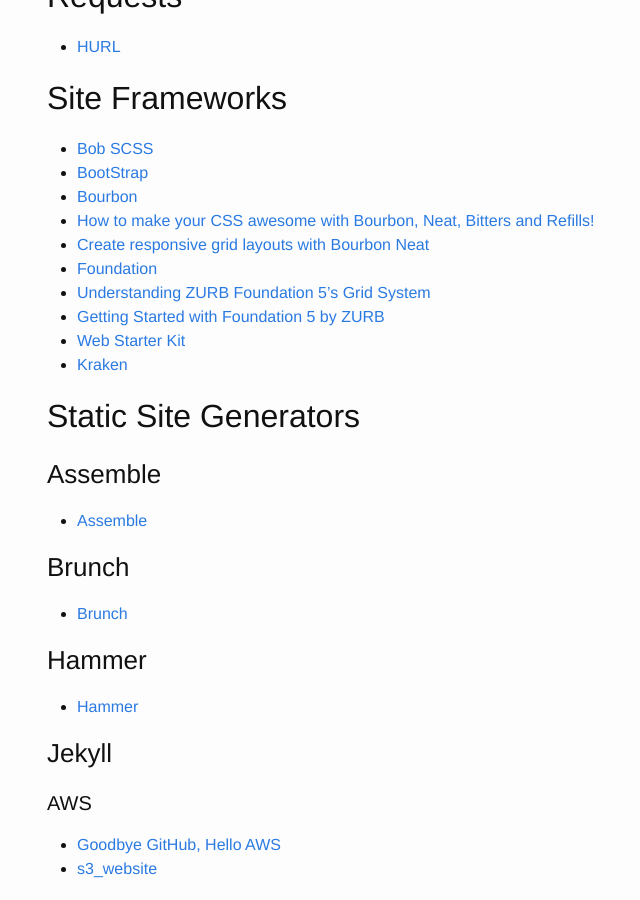
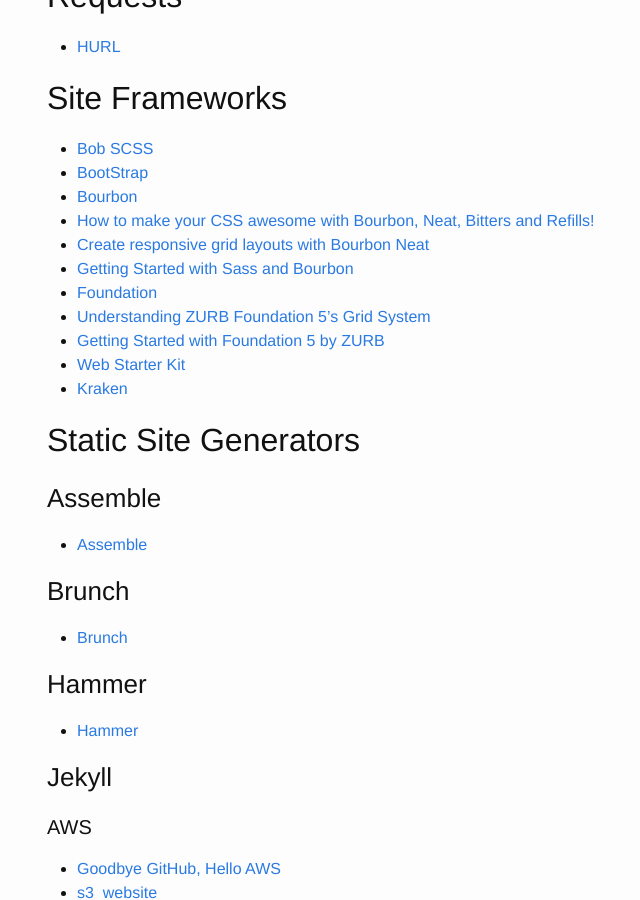
Before and after one commit to brownerd/brownerd.github.io, a Jekyll site: the page built from _posts/2014-10-06-reading-list-2014.md, in a window 1280 px wide and 900 px high, scrolled down 9176 px. Shown: the whole window, without its empty margins (223-863 px from the left). Built offline with Jekyll 4.4.1, drawn with Linux system fonts in a browser that asks for light colours; emoji names are drawn with the system emoji font.

Commit message:
add bourbon resource

```diff
--- a/_posts/2014-10-06-reading-list-2014.md
+++ b/_posts/2014-10-06-reading-list-2014.md
@@ -422,6 +422,7 @@ I use/test out a lot of apps :punch:
 - [Bourbon](http://bourbon.io)
 - [How to make your CSS awesome with Bourbon, Neat, Bitters and Refills!](http://www.youtube.com/watch?v=8ItNE_DX6Cc)
 - [Create responsive grid layouts with Bourbon Neat](http://www.creativebloq.com/css3/create-responsive-grid-layouts-bourbon-neat-31410907)
+- [Getting Started with Sass and Bourbon](http://www.sitepoint.com/getting-started-sass-bourbon/)
 - [Foundation](http://foundation.zurb.com/)
 - [Understanding ZURB Foundation 5’s Grid System](http://scotch.io/tutorials/css/understanding-zurb-foundation-5s-grid-system)
 - [Getting Started with Foundation 5 by ZURB](http://scotch.io/tutorials/css/getting-started-with-foundation-5-by-zurb)
```
